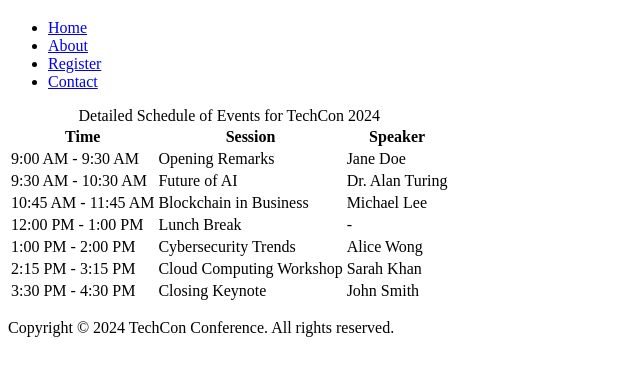
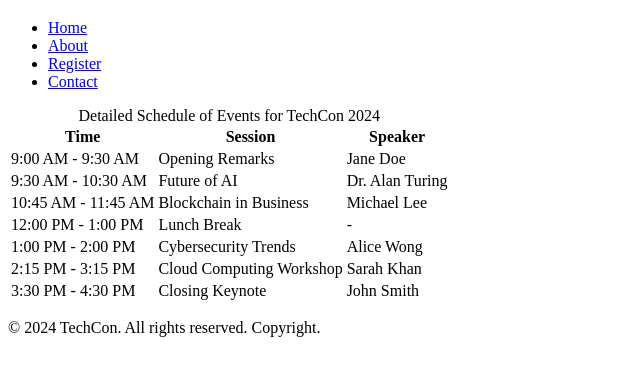
Before and after one commit to Ms-Mburu/TechCon_HTML, a plain HTML site: page techcon_website/schedule.html in a window 1280 px wide. Shown: the part 61-436 px from the top of the page, without its empty margins (0-640 px from the left). Drawn offline with Linux system fonts and the light colour scheme.

Commit message:
Add files via upload

```diff
--- a/techcon_website/schedule.html
+++ b/techcon_website/schedule.html
@@ -69,7 +69,7 @@
     </main>
 
     <footer>
-  <p>Copyright &copy; 2024 TechCon Conference. All rights reserved.</p>
+  <p>&copy; 2024 TechCon. All rights reserved. Copyright.</p>
 </footer>
 </body>
 </html>
```
